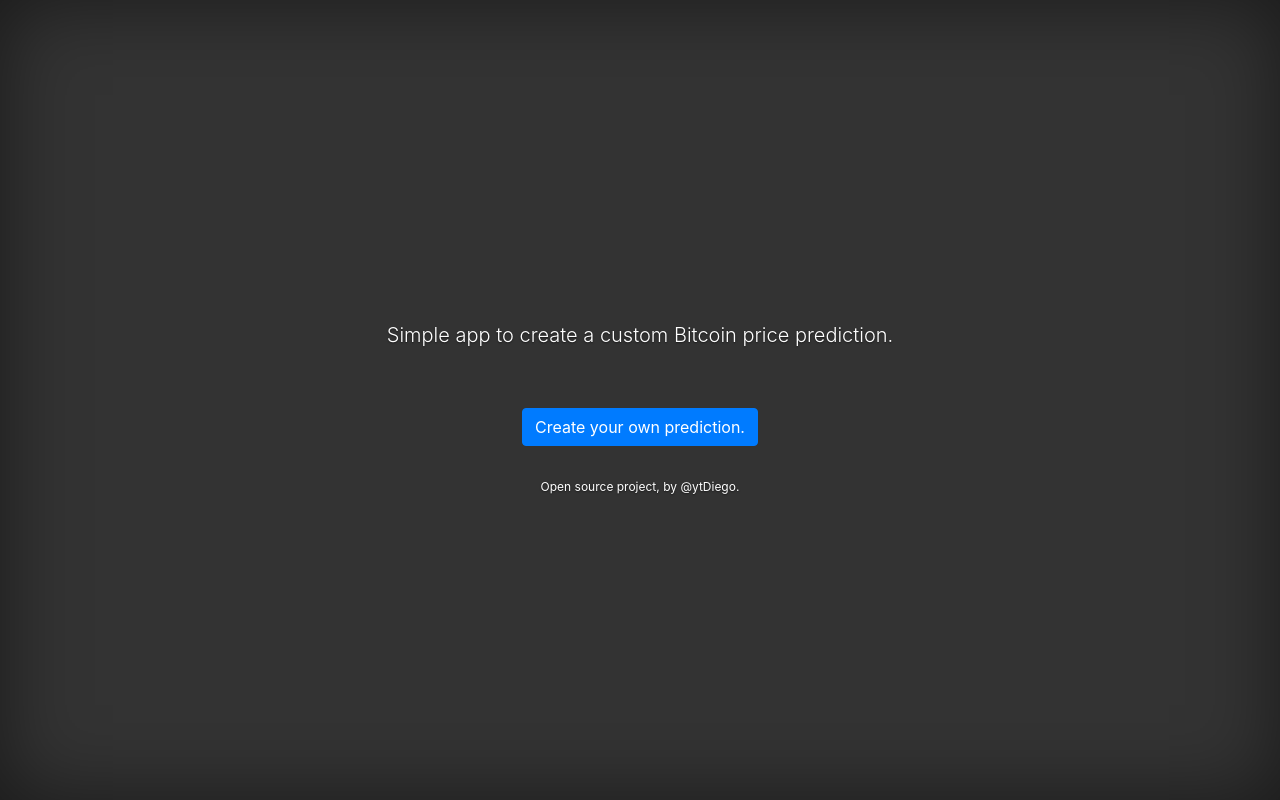
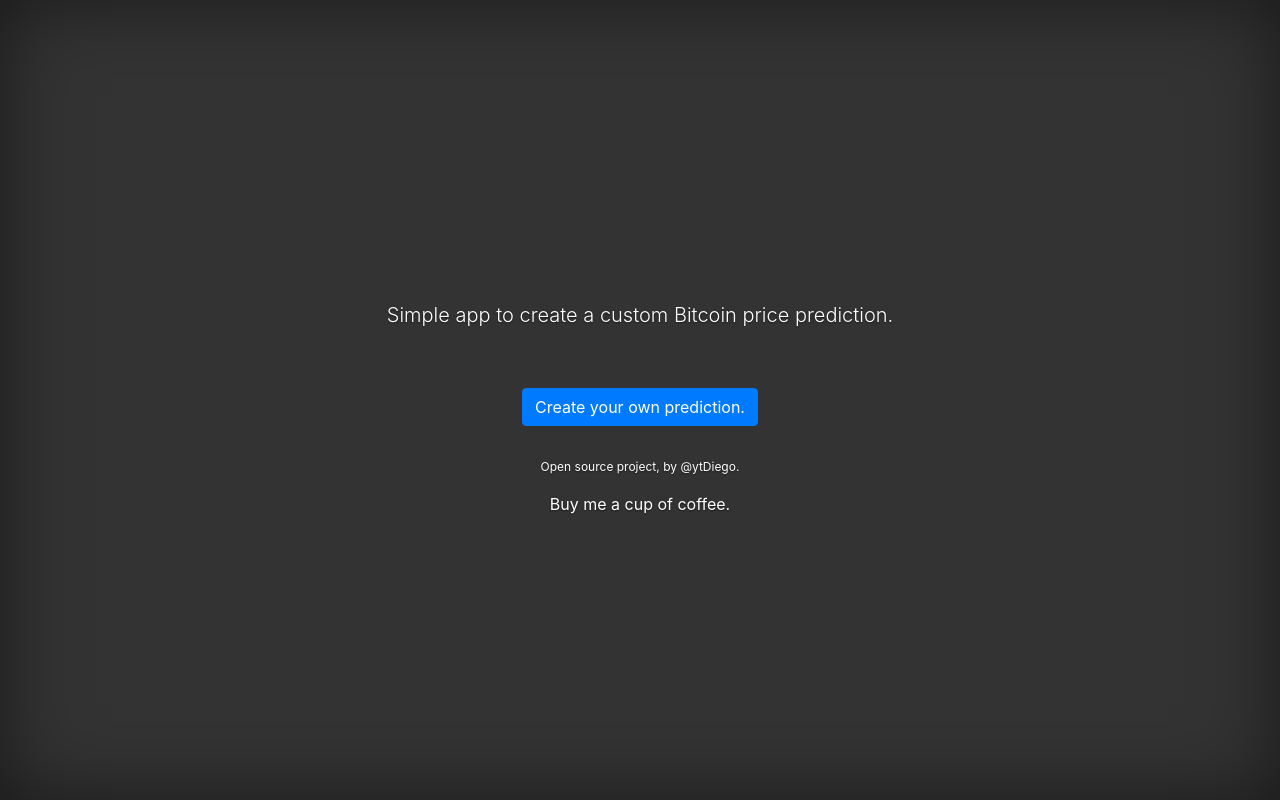
Before and after one commit to diegorod/Bitcoin-Price-Predictor, a plain HTML site: page index.html in a window 1280 px wide. Drawn offline with nearby package versions, Linux system fonts and the light colour scheme.

Commit message:
Bitcoin Donations

```diff
--- a/index.html
+++ b/index.html
@@ -128,6 +128,7 @@
 			</div>
 			</div>
 		    <p style="margin-top: 2rem; font-size: 75%;">Open source <a href="https://github.com/diegorod/Bitcoin-Price-Predictor">project</a>, by <a href="https://twitter.com/ytDiego">@ytDiego</a>.</p>
+			<p><a href="https://blockchain.info/address/3Eb22CE3CLdGewn1ovJuZgG6u9onN2upQk" target="_blank">Buy me a cup of coffee.</a></p>
 		  </footer>
 
         </div>
```
